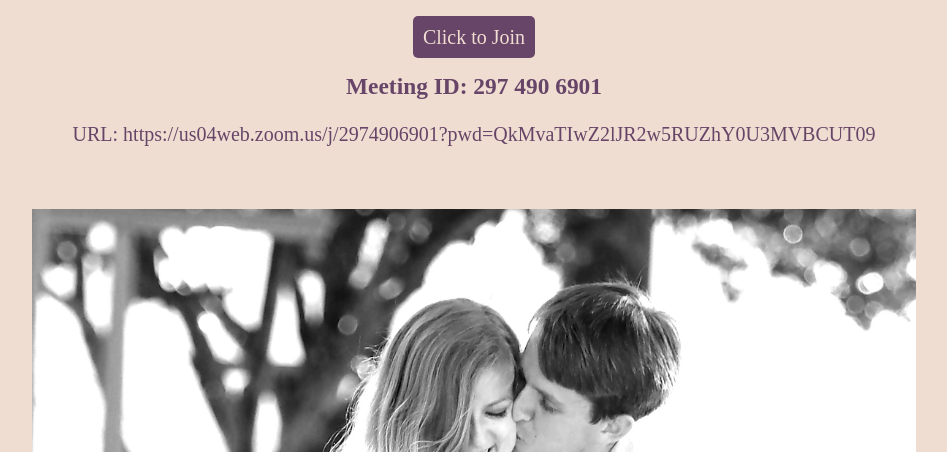
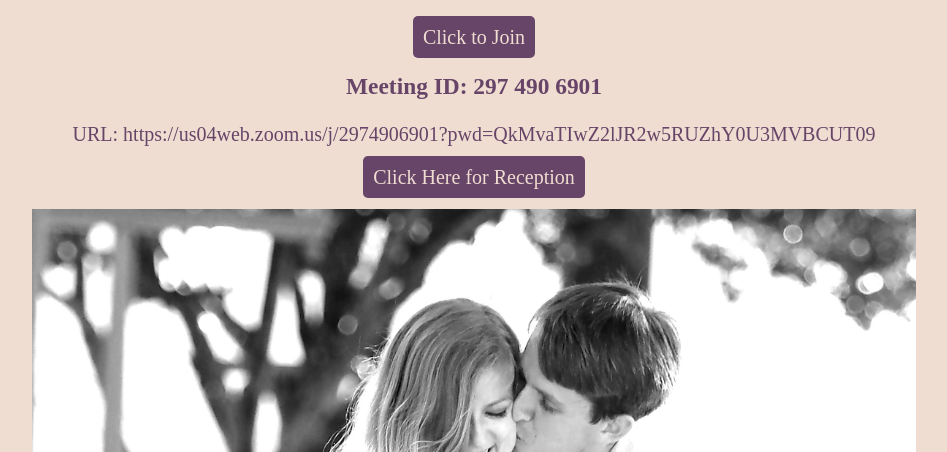
Before and after one commit to kmkinney/kmkinney.github.io, a plain HTML site: page index.html in a window 1280 px wide. Shown: the part 348-800 px from the top of the page, without its empty margins (166-1113 px from the left). Drawn offline with Linux system fonts and the light colour scheme.

Commit message:
Update index.html
Added Registry Link

```diff
--- a/index.html
+++ b/index.html
@@ -17,6 +17,7 @@
 		</br>
 		<h3>Meeting ID: 297 490 6901</h3>
 		<p>URL: https://us04web.zoom.us/j/2974906901?pwd=QkMvaTIwZ2lJR2w5RUZhY0U3MVBCUT09</p>
+		<a href="https://amazon.com/wedding/share/kevin-and-gretchen" class="button">Click Here for Reception</a>
 		</br>
 		<div id="image">
 			<img src="kgimg.jpg"></img>
```
